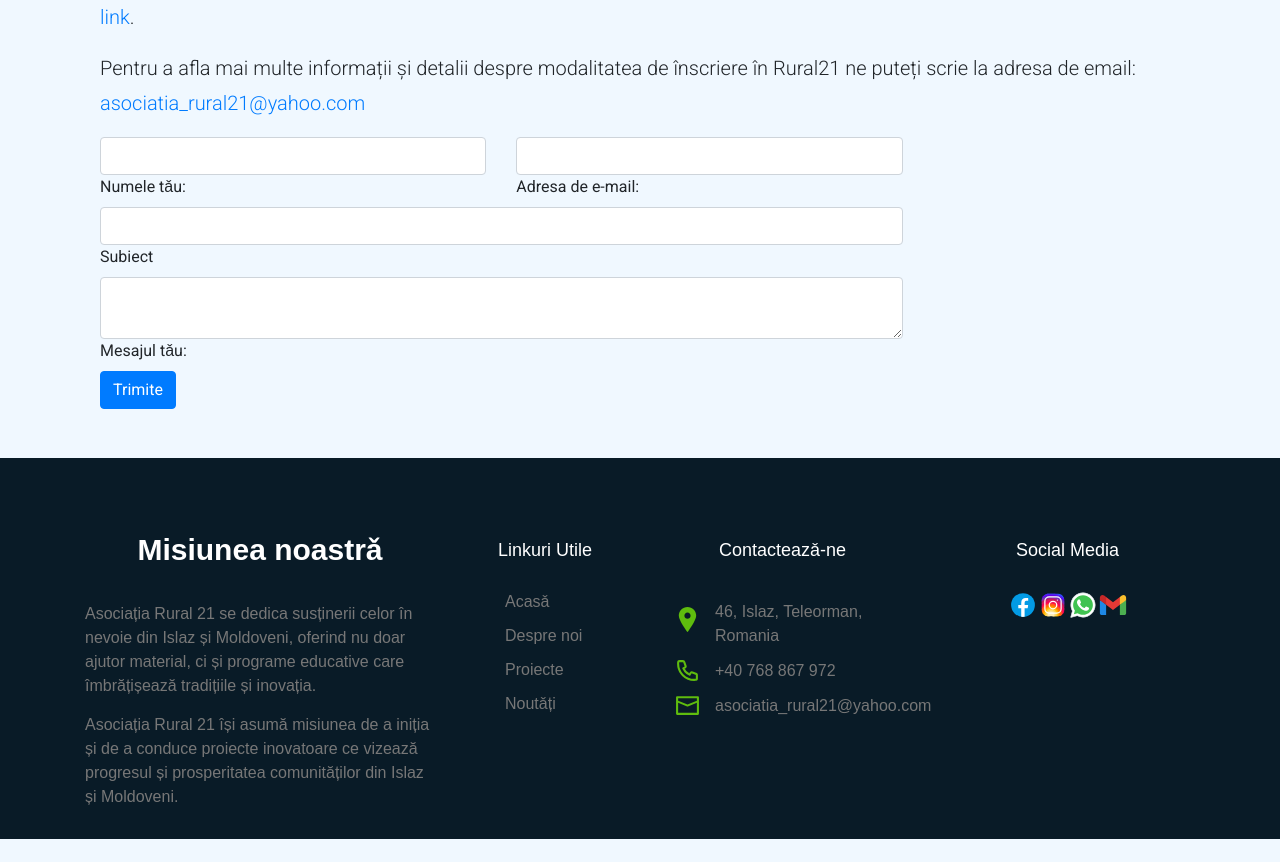
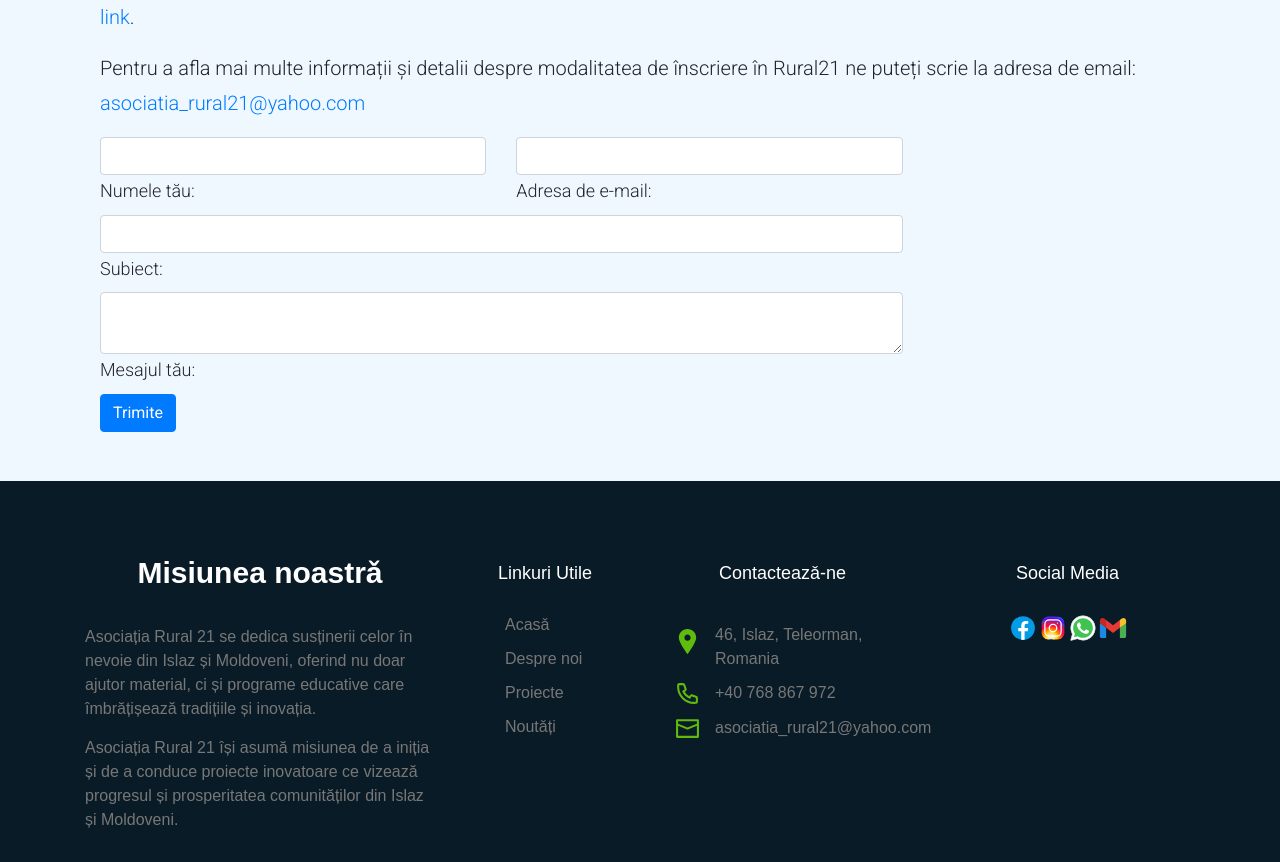
Before and after one commit to mihai-gabriel1/non-profit-association, a React (Vite) app: page /joinus in a window 1280 px wide. Shown: the part 1360-2222 px from the top of the page. Before the commit the page ends 2199 px from the top, so only its background shows below. Built offline with nearby package versions, Linux system fonts and the light colour scheme.

Commit message:
form update; typos

```diff
--- a/src/App.css
+++ b/src/App.css
@@ -695,6 +695,17 @@ img.card-img-top.img-fluid {
   min-height: 277px;
 }
 
+.contact-form .form-control {
+  outline: 0 !important;
+  box-shadow: none !important;
+}
+
+.contact-form label {
+  font-size: 18px !important;
+  line-height: 1.75;
+  font-weight: 300 !important;
+}
+
 /* //Media Queries */
 @media screen and (min-width: 768px) {
   .header .navbar ul {
--- a/src/Pages/Aboutus.jsx
+++ b/src/Pages/Aboutus.jsx
@@ -4,7 +4,7 @@ const Aboutus = () => {
   return (
     <div>
       <div className="about-us container">
-        <p className="section-title about-us-title mt-2">Cine suntem</p>
+        <p className="section-title about-us-title mt-5">Cine suntem</p>
         <div className="row">
           <div className="col-lg-6 col-md-12 about-us-left">
             <img src={team} alt="" />
@@ -17,9 +17,9 @@ const Aboutus = () => {
             <p className="about-us-p">
               Asociația Rural 21 este o asociație înființată în anul 2021 de
               cåtre un grup de membri dornici să contribuie la dezvoltarea
-              serviciilor medicosociale pentru persoanele aflate în dificultate,
-              dar și la punerea în valoare, sub diferite forme, a resurselor pe
-              care comunitățile din Islaz și Moldoveni le dețin.
+              serviciilor medico-sociale pentru persoanele aflate în
+              dificultate, dar și la punerea în valoare, sub diferite forme, a
+              resurselor pe care comunitățile din Islaz și Moldoveni le dețin.
             </p>
             <p className="about-us-p">
               Asociația Rural 21 se dedica susținerii celor în nevoie din Islaz
--- a/src/Pages/JoinusLayout.jsx
+++ b/src/Pages/JoinusLayout.jsx
@@ -5,11 +5,11 @@ import Footer from "./Footer";
 import { Link } from "react-router-dom";
 
 const JoinusLayout = () => {
-  const handleSubmit = (e) => {
-    e.preventDefault();
-    // Implement what should happen on form submit
-    console.log("Form submitted");
-  };
+  // const handleSubmit = (e) => {
+  //   e.preventDefault();
+  //   // Implement what should happen on form submit
+  //   console.log("Form submitted");
+  // };
 
   return (
     <div className="joinus-layout-wrapper">
@@ -105,22 +105,18 @@ const JoinusLayout = () => {
               </p>
             </div>
 
+            {/* contact form */}
             <section className="mb-4">
               <div className="row">
                 <div className="col-md-9 mb-md-0 mb-5">
                   <form
+                    className="contact-form"
+                    action="https://formspree.io/f/xwkgopnj"
+                    method="POST"
+                    encType="multipart/form-data"
                     id="contact-form"
                     name="contact-form"
-                    onSubmit={handleSubmit}
-                    data-netlify="true"
-                    data-netlify-honeypot="bot-field"
                   >
-                    <input
-                      type="hidden"
-                      name="form-name"
-                      value="contact-form"
-                    />
-
                     <div className="row">
                       <div className="col-md-6">
                         <div className="md-form mb-0">
@@ -130,14 +126,13 @@ const JoinusLayout = () => {
                             name="name"
                             className="form-control"
                           />
-                          <label htmlFor="name">Numele tǎu:</label>
+                          <label htmlFor="name">Numele tău:</label>
                         </div>
                       </div>
-
                       <div className="col-md-6">
                         <div className="md-form mb-0">
                           <input
-                            type="text"
+                            type="email"
                             id="email"
                             name="email"
                             className="form-control"
@@ -156,7 +151,7 @@ const JoinusLayout = () => {
                             name="subject"
                             className="form-control"
                           />
-                          <label htmlFor="subject">Subiect</label>
+                          <label htmlFor="subject">Subiect:</label>
                         </div>
                       </div>
                     </div>
@@ -170,19 +165,18 @@ const JoinusLayout = () => {
                             rows="2"
                             className="form-control md-textarea"
                           ></textarea>
-                          <label htmlFor="message">Mesajul tǎu:</label>
+                          <label htmlFor="message">Mesajul tău:</label>
                         </div>
                       </div>
                     </div>
+
+                    <div className="text-center text-md-left">
+                      <button type="submit" className="btn btn-primary">
+                        Trimite
+                      </button>
+                    </div>
                   </form>
-
-                  <div className="text-center text-md-left">
-                    <button type="submit" className="btn btn-primary">
-                      Trimite
-                    </button>
-                  </div>
                 </div>
-
                 <div className="col-md-3 text-center"></div>
               </div>
             </section>
```
